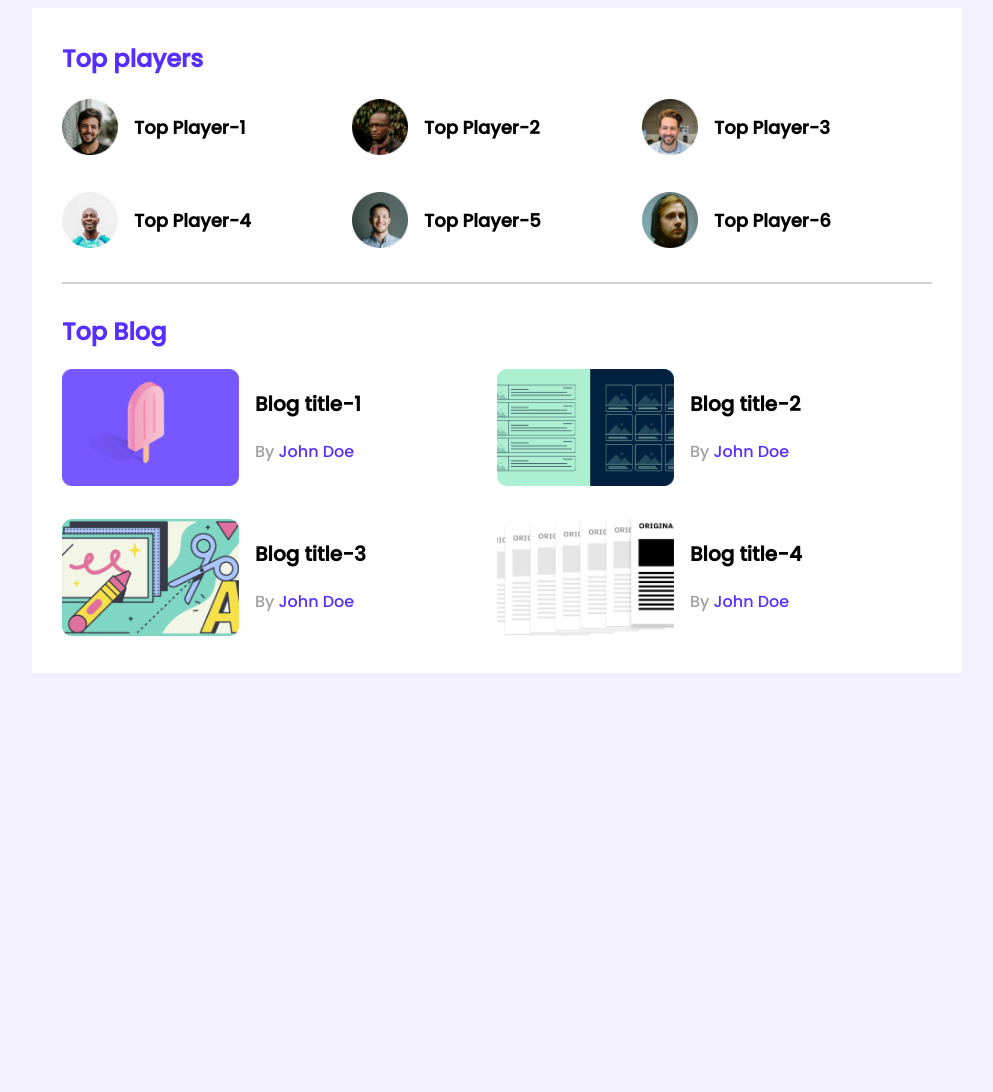
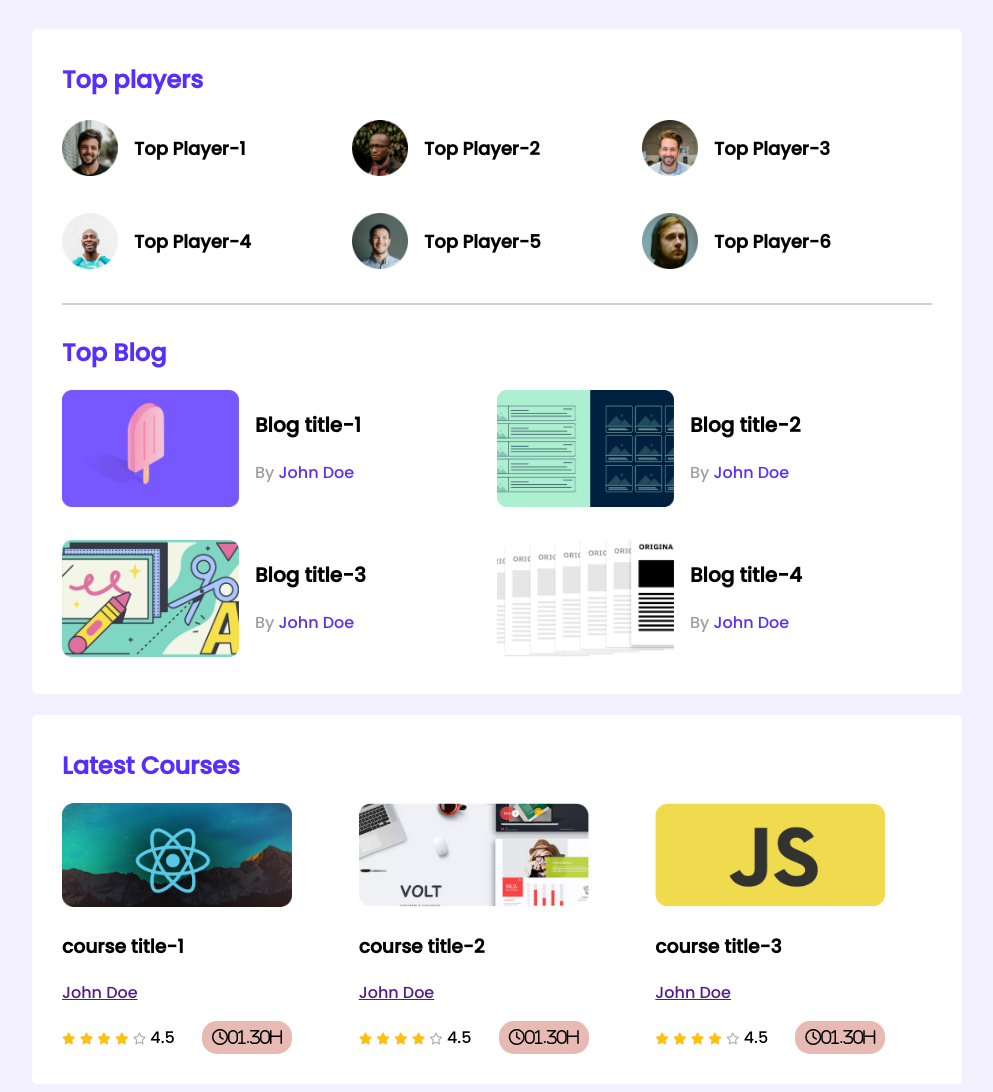
Before and after one commit to mahmud-bhuiyan/leader-board-css3, a plain HTML site: page index.html in a window 1280 px wide. Shown: the whole page, without its empty margins (143-1136 px from the left). Before the commit the page ends 800 px from the top, so only its background shows below. Drawn offline with Linux system fonts and the light colour scheme.

Commit message:
latest courses section added

```diff
--- a/index.html
+++ b/index.html
@@ -5,6 +5,11 @@
     <meta http-equiv="X-UA-Compatible" content="IE=edge" />
     <meta name="viewport" content="width=device-width, initial-scale=1.0" />
     <title>Leader Board</title>
+    <!-- font awesome cdn -->
+    <script
+      src="https://kit.fontawesome.com/fe0913d04b.js"
+      crossorigin="anonymous"
+    ></script>
     <!-- stylesheet -->
     <link rel="stylesheet" href="styles/custom.css" />
   </head>
@@ -15,7 +20,7 @@
 
     <!-- main start -->
     <main class="main">
-      <!-- top players & top blogs -->
+      <!-- top players & top blogs start -->
       <section class="container">
         <div class="top-players">
           <h2 class="section-title">Top players</h2>
@@ -89,6 +94,80 @@
           </div>
         </div>
       </section>
+      <!-- top players & top blogs end -->
+
+      <!-- Latest Courses start -->
+      <section class="container">
+        <h2 class="section-title">Latest Courses</h2>
+        <div class="courses">
+          <div class="course">
+            <div class="course-banner">
+                <img src="images/courses/course-1.png" alt="" />
+            </div>
+            <div class="course-details">
+              <h3 class="course-title">course title-1</h3>
+              <p class="course-author"><a href="">John Doe</a></p>
+              <div class="course-info">
+                <div class="rating">
+                  <i class="fa-solid fa-star filled"></i>
+                  <i class="fa-solid fa-star filled"></i>
+                  <i class="fa-solid fa-star filled"></i>
+                  <i class="fa-solid fa-star filled"></i>
+                  <i class="fa-regular fa-star empty"></i>
+                  <span>4.5</span>
+                </div>
+                <div class="course-duration">
+                    <i class="fa-regular fa-clock">01.30h</i>
+                </div>
+              </div>
+            </div>
+          </div>
+          <div class="course">
+            <div class="course-banner">
+                <img src="images/courses/course-2.png" alt="" />
+            </div>
+            <div class="course-details">
+              <h3 class="course-title">course title-2</h3>
+              <p class="course-author"><a href="">John Doe</a></p>
+              <div class="course-info">
+                <div class="rating">
+                  <i class="fa-solid fa-star filled"></i>
+                  <i class="fa-solid fa-star filled"></i>
+                  <i class="fa-solid fa-star filled"></i>
+                  <i class="fa-solid fa-star filled"></i>
+                  <i class="fa-regular fa-star empty"></i>
+                  <span>4.5</span>
+                </div>
+                <div class="course-duration">
+                    <i class="fa-regular fa-clock">01.30h</i>
+                </div>
+              </div>
+            </div>
+          </div>
+          <div class="course">
+            <div class="course-banner">
+                <img src="images/courses/course-3.png" alt="" />
+            </div>
+            <div class="course-details">
+              <h3 class="course-title">course title-3</h3>
+              <p class="course-author"><a href="">John Doe</a></p>
+              <div class="course-info">
+                <div class="rating">
+                  <i class="fa-solid fa-star filled"></i>
+                  <i class="fa-solid fa-star filled"></i>
+                  <i class="fa-solid fa-star filled"></i>
+                  <i class="fa-solid fa-star filled"></i>
+                  <i class="fa-regular fa-star empty"></i>
+                  <span>4.5</span>
+                </div>
+                  <div class="course-duration">
+                    <i class="fa-regular fa-clock">01.30h</i>
+                </div>
+            </div>
+          </div>
+        </div>
+      </section>
+      <!-- Latest Courses end-->
     </main>
     <!-- main end -->
 
--- a/styles/custom.css
+++ b/styles/custom.css
@@ -14,13 +14,17 @@ body {
 
 .main {
   display: flex;
+  flex-direction: column;
   justify-content: center;
+  align-items: center;
 }
 
 .container {
   background-color: #ffffff;
   width: 870px;
   padding: 3px 30px 30px;
+  margin-top: 21px;
+  border-radius: 5px;
 }
 
 hr {
@@ -95,3 +99,46 @@ hr {
   font-size: 16px;
   color: #562eff;
 }
+
+/*--------------------
+     course styles
+ ---------------------*/
+.courses {
+  display: grid;
+  grid-template-columns: repeat(3, 1fr);
+  column-gap: 20px;
+}
+
+.course{
+  width: 230px;
+  border-radius: 5px;
+}
+
+.course .course-banner img {
+  width: 230px;
+  height: 104px;
+}
+
+.course-info {
+  display: flex;
+  align-items: center;
+  justify-content: space-between;
+}
+
+.fa-star {
+  font-size: 12px;
+}
+
+.fa-star.filled {
+  color: #ffc014;
+}
+
+.fa-star.empty {
+  color: #aeaeae;
+}
+
+.course-duration {
+  background-color: #e7bab4;
+  border-radius: 15px;
+  padding: 4px 10px;
+}
```
